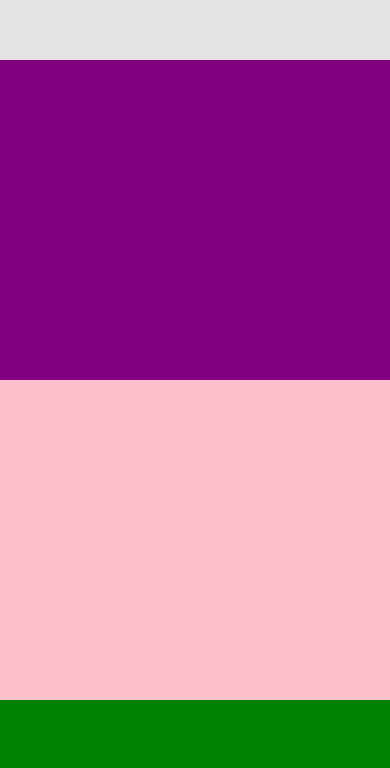
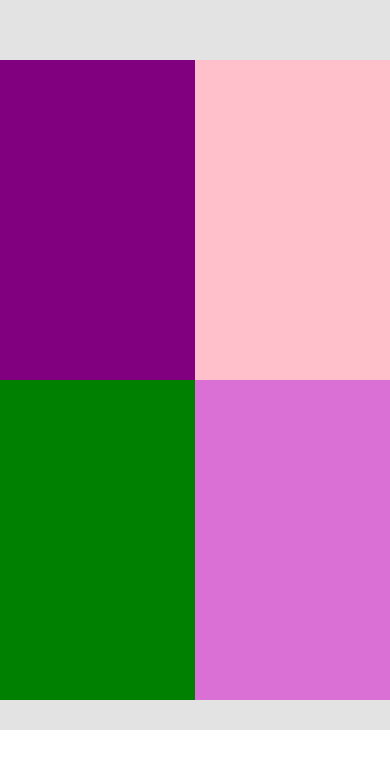
Before and after one commit to meghanblankenship/background-changer, a plain HTML site: page index.html in a window 390 px wide. Shown: the part 240-1008 px from the top of the page. After the commit the page ends 970 px from the top, so only its background shows below. Drawn offline with Linux system fonts and the light colour scheme.

Commit message:
modified the column widths for desktops and tablets

```diff
--- a/css/main.css
+++ b/css/main.css
@@ -28,7 +28,7 @@ header {
 /*---------- CONTENT AREA ----------*/
 
 .col-3 {
-  width: 100%;
+  width: 50%;
   height: 320px;
   float: left;
 }
@@ -45,6 +45,9 @@ header {
   background: green;
 }
 
+#column-4 {
+  background: orchid;
+}
 
 /*---------- FOOTER ----------*/
 
--- a/index.html
+++ b/index.html
@@ -15,6 +15,7 @@
       <div id="column-1" class="col-3"></div>
       <div id="column-2" class="col-3"></div>
       <div id="column-3" class="col-3"></div>
+      <div id="column-4" class="col-3"></div>
 
 
       <div class="clear"></div>
```
